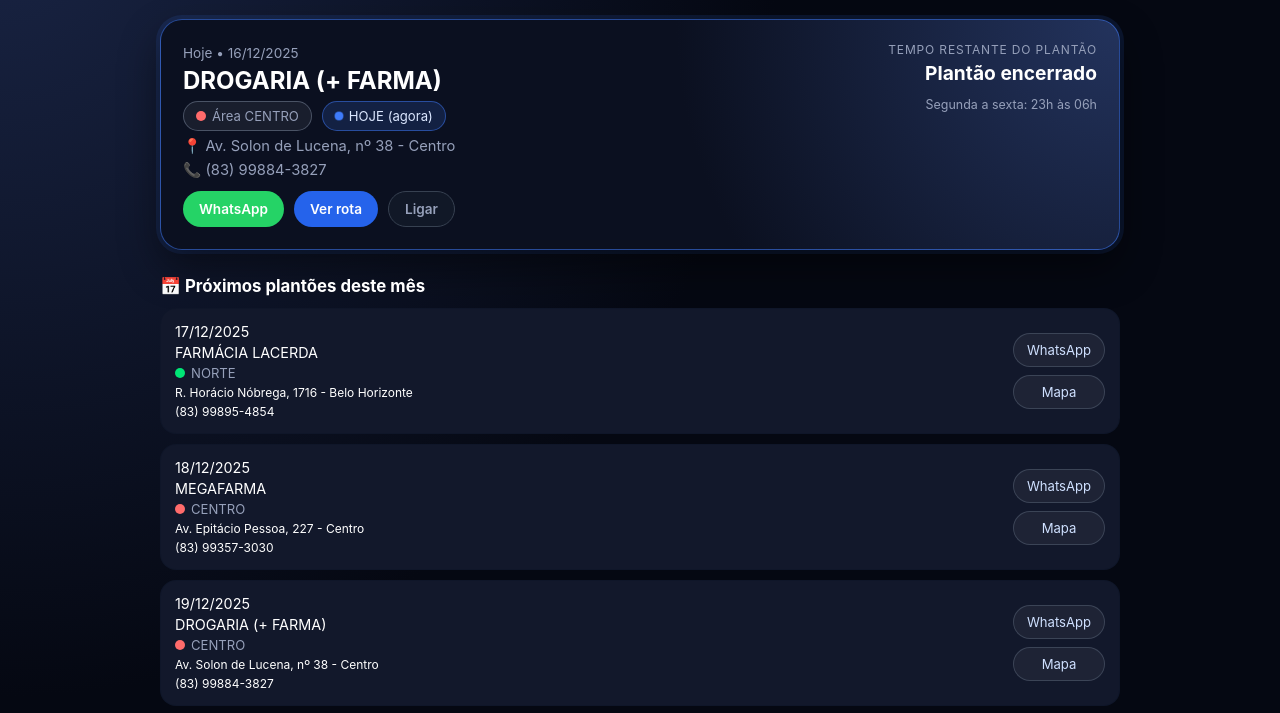
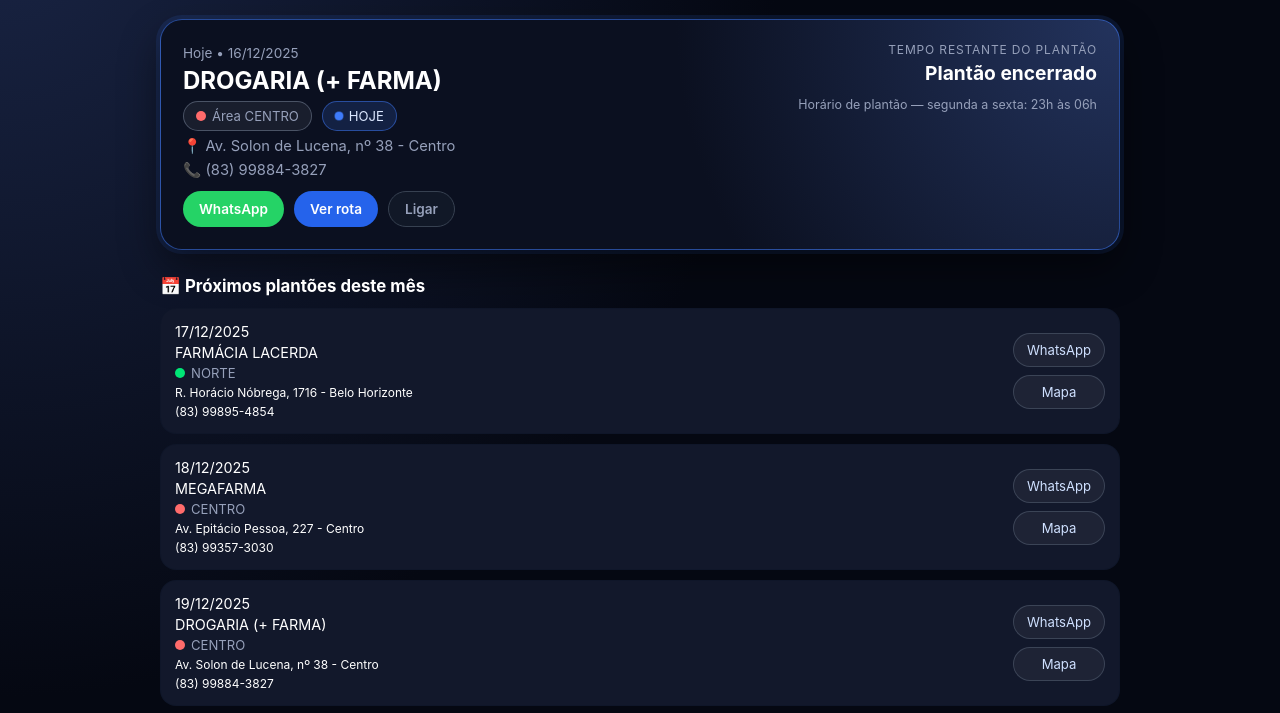
Before and after one commit to lucasndf/farmacia-plantoes, a plain HTML site: page index.html in a window 1280 px wide. Shown: the part 83-796 px from the top of the page. Drawn offline with Linux system fonts and the light colour scheme.

Commit message:
Update index.html

```diff
--- a/index.html
+++ b/index.html
@@ -212,7 +212,7 @@
     }
 
     /* ======================================
-       CARD HOJE (seu original)
+       CARD HOJE
        ====================================== */
     .today-card {
       background: radial-gradient(circle at top right, #23335d 0%, #0b1020 45%);
@@ -226,7 +226,7 @@
       box-shadow: 0 18px 40px rgba(0, 0, 0, 0.45);
     }
 
-    /* 🟠 destaque HOJE mais forte (sem ficar feio) */
+    /* 🟠 destaque HOJE mais forte */
     .today-card.is-today {
       border-color: rgba(62,123,250,0.55);
       box-shadow: 0 18px 40px rgba(0, 0, 0, 0.45), 0 0 0 4px rgba(62,123,250,0.12);
@@ -405,7 +405,7 @@
       color: var(--text-muted);
     }
 
-    /* ✅ agora existe o estilo do action-link */
+    /* estilo do action-link */
     .next-actions {
       display: flex;
       flex-direction: column;
@@ -448,7 +448,7 @@
     }
 
     /* ======================================
-       📱 MOBILE RESPONSIVE (seu original)
+       📱 MOBILE RESPONSIVE
        ====================================== */
     @media (max-width: 480px) {
 
@@ -610,7 +610,7 @@ function showError(message) {
 }
 
 /* =========================================================
-   TELEFONES: separar fixos e móveis (seu original)
+   TELEFONES: separar fixos e móveis
    ========================================================= */
 function parsePhones(raw) {
   const arr = raw.split("/").map(x => x.trim()).filter(Boolean);
@@ -626,7 +626,7 @@ function parsePhones(raw) {
 }
 
 /* =========================================================
-   TEMPO RESTANTE (seu original)
+   TEMPO RESTANTE
    ========================================================= */
 function calculaTempoRestanteCorrigido() {
   const agora = new Date();
@@ -660,15 +660,15 @@ function calculaTempoRestanteCorrigido() {
     texto = "Plantão encerrado";
   }
 
-  const refTexto = isWeekend
-    ? "Finais de semana: 22h às 06h"
-    : "Segunda a sexta: 23h às 06h";
+const refTexto = isWeekend
+  ? "Horário de plantão — finais de semana: 22h às 06h"
+  : "Horário de plantão — segunda a sexta: 23h às 06h";
 
   return { texto, refTexto };
 }
 
 /* =========================================================
-   🟠 Microcopy humana (sem mudar seu layout)
+   🟠 Microcopy
    ========================================================= */
 function getHumanSubtitle() {
   const agora = new Date();
@@ -680,7 +680,7 @@ function getHumanSubtitle() {
 }
 
 /* =========================================================
-   RENDER HOJE (seu original + HOJE mais forte)
+   RENDER HOJE
    ========================================================= */
 function renderToday() {
   const dados = window.PlantoesStore.get();
@@ -721,7 +721,7 @@ function renderToday() {
 
           <div class="tag tag-now">
             <span class="pulse-dot"></span>
-            HOJE (agora)
+            HOJE
           </div>
         </div>
 
@@ -757,7 +757,7 @@ function renderToday() {
 }
 
 /* =========================================================
-   RENDER PRÓXIMOS (seu original + link bonito)
+   RENDER PRÓXIMOS
    ========================================================= */
 function renderNext() {
   const dados = window.PlantoesStore.get();
@@ -807,7 +807,7 @@ function renderNext() {
 }
 
 /* =========================================================
-   🔴 2) Boot com loading + try/catch (sem gambiarra)
+   🔴 2) Boot com loading + try/catch
    ========================================================= */
 function boot() {
   showLoading();
```
